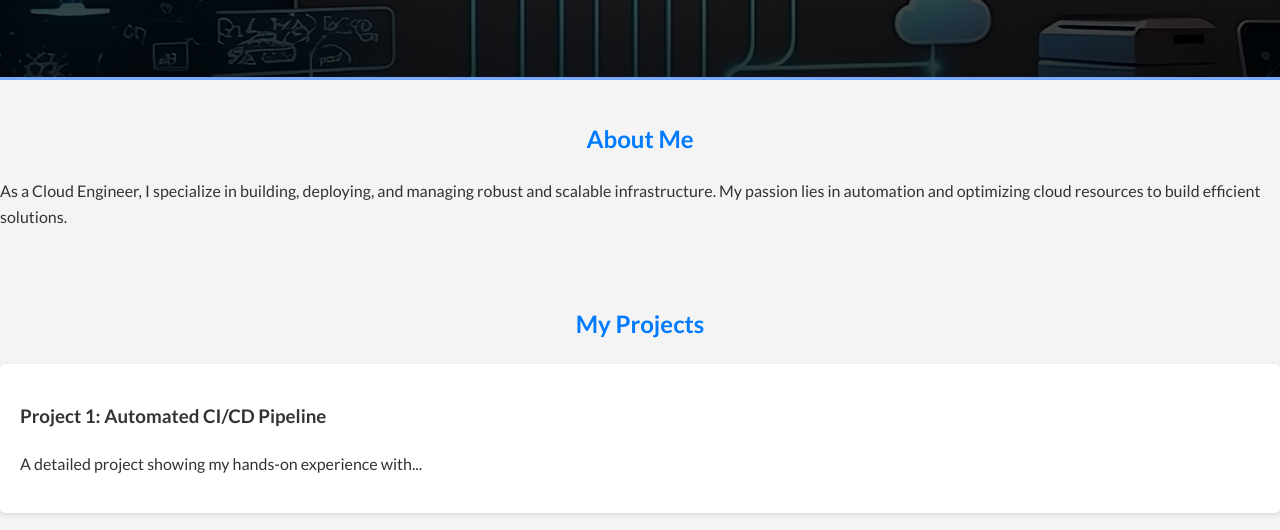
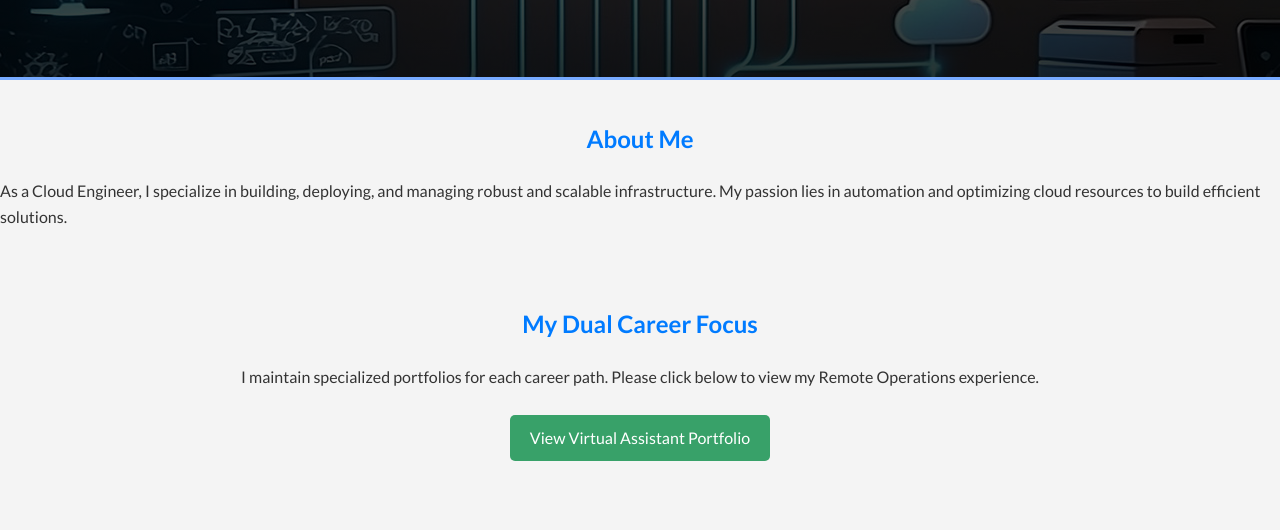
Before and after one commit to RealestChris01/OranuChristian.github.io, a plain HTML site: page index.html in a window 1280 px wide. Shown: the part 203-733 px from the top of the page. Drawn offline with Linux system fonts and the light colour scheme.

Commit message:
feat: integrate virtual assistant porfolio link

```diff
--- a/index.html
+++ b/index.html
@@ -22,7 +22,16 @@
             <div class="container">
                 <h2>About Me</h2>
                 <p>As a Cloud Engineer, I specialize in building, deploying, and managing robust and scalable infrastructure. My passion lies in automation and optimizing cloud resources to build efficient solutions.</p>
-            </div>
+
+        </div>
+        </section>
+
+         <section id="career-paths" style="text-align: center; padding: 20px 0;">
+              <h2>My Dual Career Focus</h2>
+              <p>I maintain specialized portfolios for each career path. Please click below to view my Remote Operations experience.</p>
+              <a href="https://morning-homegrown-1a8.notion.site/Christian-Oranu-Virtual-Assistant-Remote-Operations-Portfolio-172f6bdec2be80fbb814d5fec1769baf?pvs=143"
+              class="btn" style="background-color: #38a169; margin-bottom: 20px;">View Virtual Assistant Portfolio</a>
+
         </section>
 
         <section id="projects">
```
